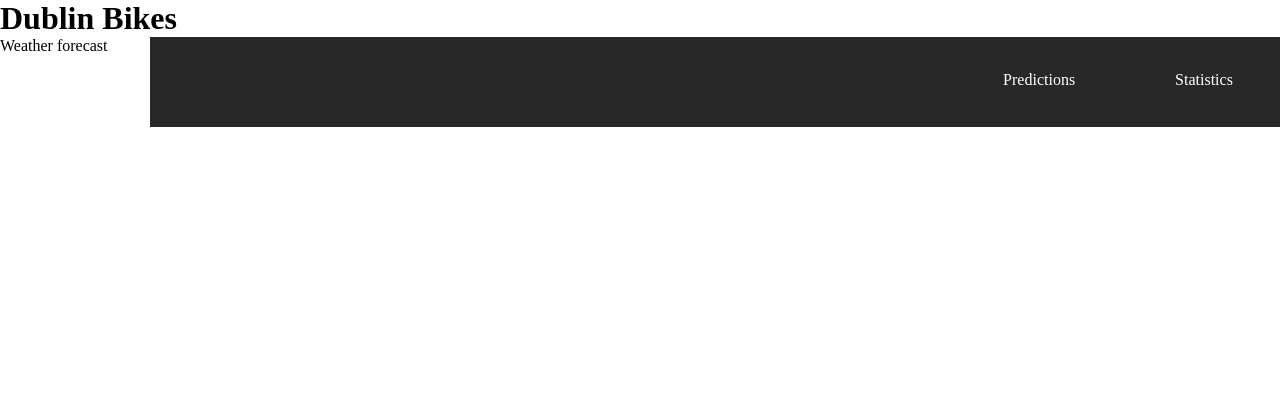
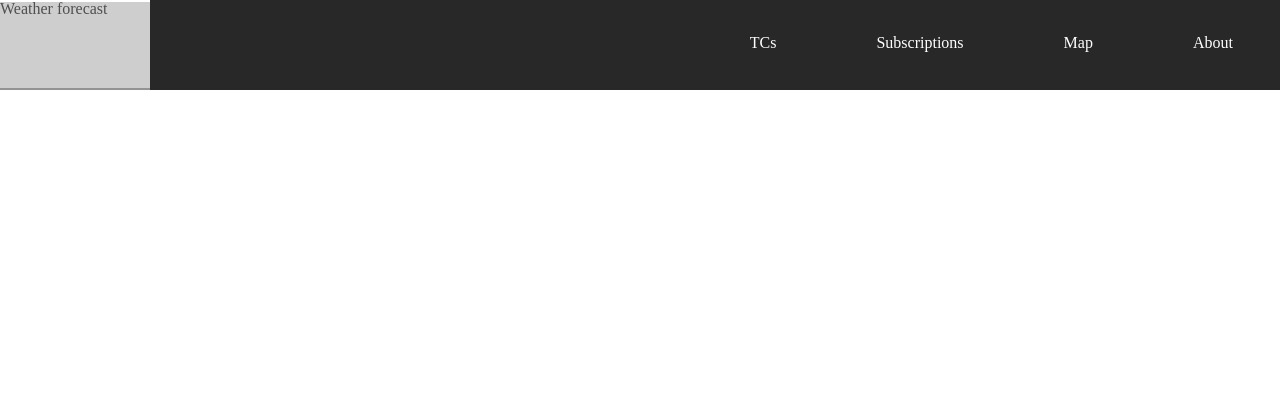
Before and after one commit to MichelleKyne/Borrow-a-bike, a Flask app: page /home in a window 1280 px wide. Shown: the top 420 px of the page. Run offline with Flask 2, Linux system fonts and the light colour scheme; lists and menus that the app fills with data are empty; grey boxes are pictures that could not be loaded.

Commit message:
changed logo to bmp image

```diff
--- a/templates/layout.html
+++ b/templates/layout.html
@@ -1,23 +1,19 @@
 <!DOCTYPE html>
-
-<html lang="en">
-
+<html>
     <head>
-        <!-- Required meta tags -->
-        <meta charset="utf-8">
-        <meta name="viewport" content="width=device-width, initial-scale=1, shrink-to-fit=no">
-        <link rel="stylesheet" type="text/css" href="static/stylesheet.css">
-
+        <link rel="stylesheet" type="text/css" href="{{ url_for('static', filename='stylesheet.css') }}">
+        <a href="/home"><img class="Logo" src="{{ url_for('static', filename='dublinbikes-logo.bmp') }}" alt="Logo"></a>
             <title>Dublin Bikes: {% block title %}{% endblock %}</title>
     </head>
 
     <body>
-        <header><h1>Dublin Bikes</h1></header>
-            <nav>
-                <a>Home</a>
-                <a>Statistics</a>
-                <a>Predictions</a>
-            </nav>
+        <nav>
+            <a href="/home">Home</a>
+            <a href="/about">About</a>
+            <a href="/map">Map</a>
+            <a href="/subscribe">Subscriptions</a>
+            <a href="/terms">TCs</a>
+        </nav>
         <footer><p>Copyright &copy; 2009-2021 Dublin Bikes</p></footer>
 
         <main>
```
